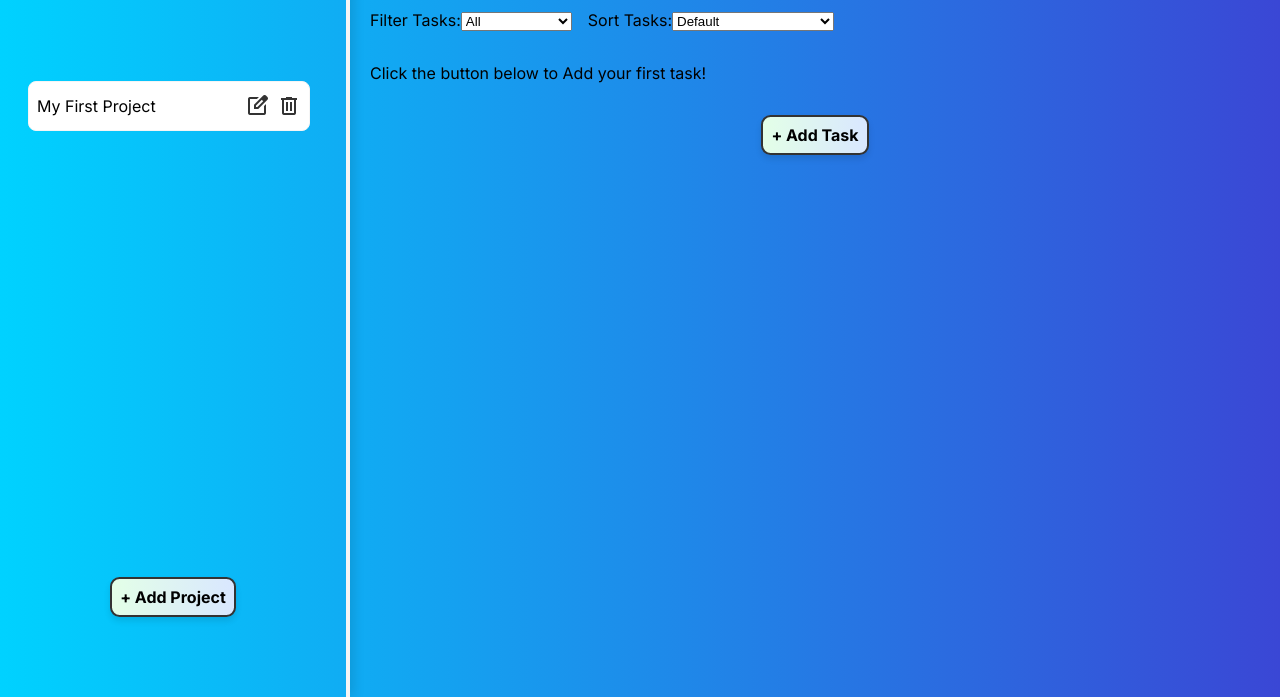
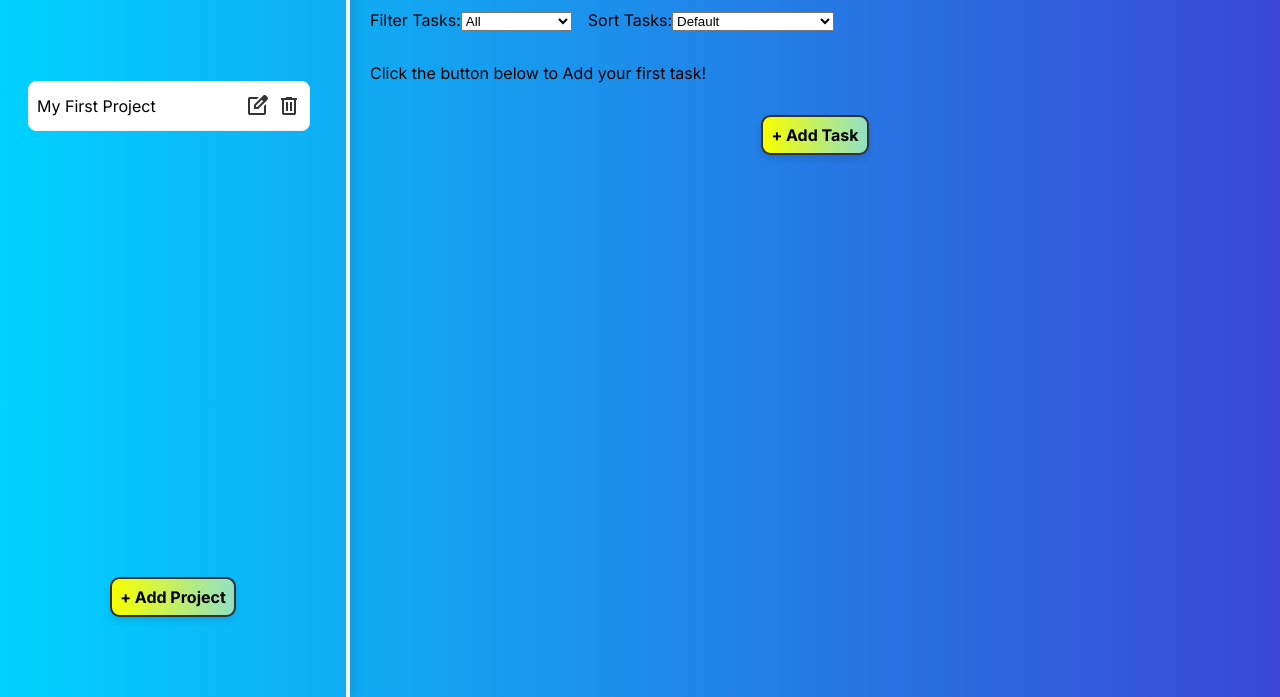
Before and after one commit to OguzhanKadakal/todo-app, a website built with webpack: page src/index.html in a window 1280 px wide. Shown: the part 103-800 px from the top of the page. Built offline with nearby package versions, Linux system fonts and the light colour scheme.

Commit message:
Refactor CSS styles: update button gradient for improved visual appeal

```diff
--- a/src/styles.css
+++ b/src/styles.css
@@ -4,7 +4,7 @@
   --border-color: #f5f5f5;
   --error-color: #e74c3c;
   --edit-icon-color: #6abd73;
-  --button-gradient: linear-gradient(90deg, #e3ffe7 0%, #d9e7ff 100%);
+  --button-gradient: linear-gradient(90deg, #f8ff00 0%, #91e0c5 100%);
   --modal-background: #f9f9f9;
 }
 
```
